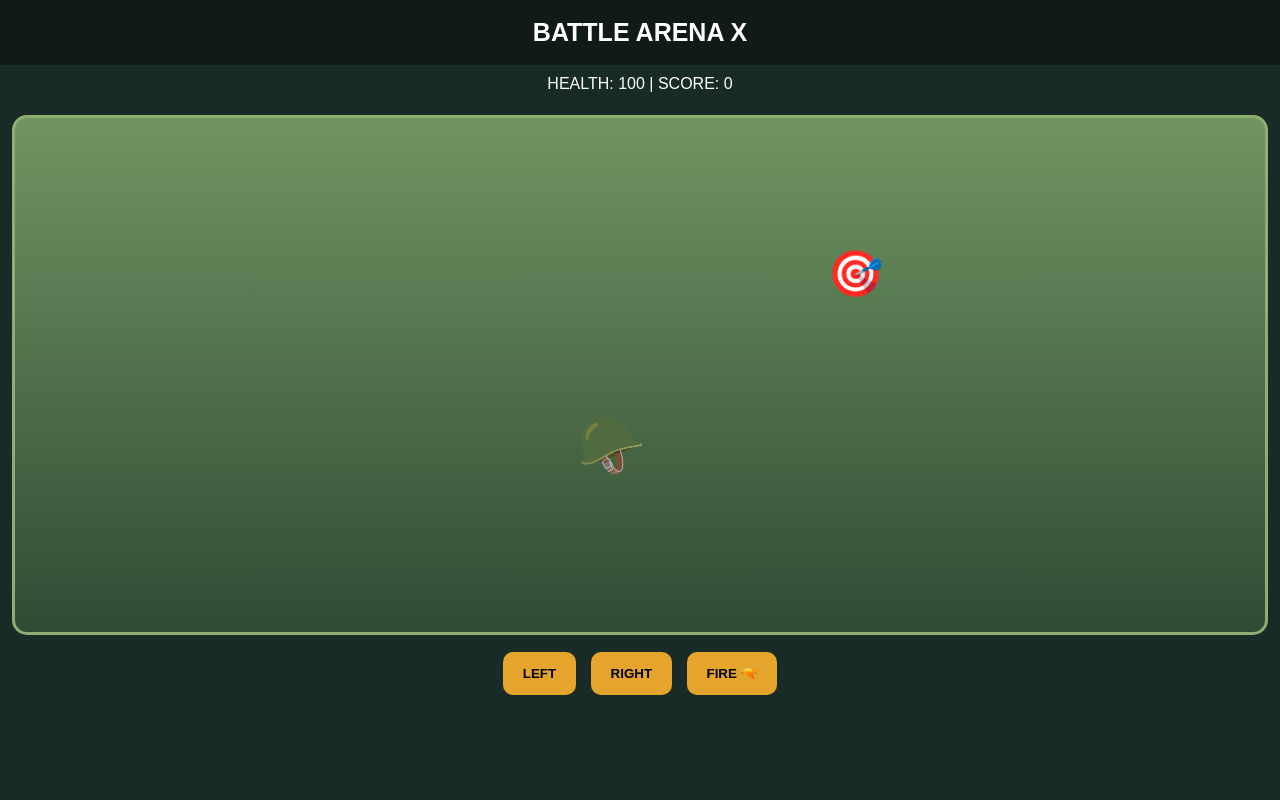
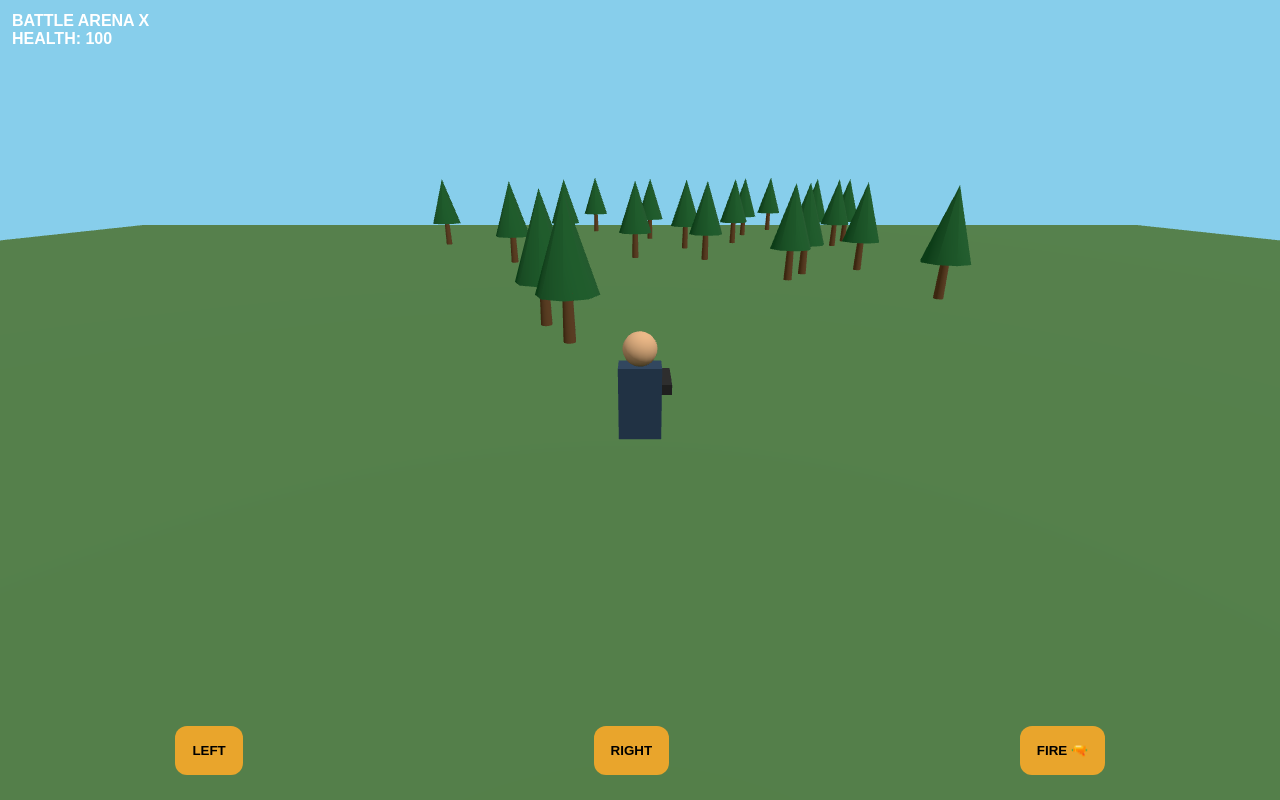
Before and after one commit to mittalhimanshu280-debug/battle-arena-x, a plain HTML site: page index.html in a window 1280 px wide. Drawn offline with nearby package versions, Linux system fonts and the light colour scheme; animation ran at ten frames a second.

Commit message:
Refactor HTML for Battle Arena X 3D
Updated the title and viewport meta tag. Enhanced styling and added HUD and controls for the game. Integrated Three.js for 3D rendering and improved game mechanics.

```diff
--- a/index.html
+++ b/index.html
@@ -2,84 +2,129 @@
 <!DOCTYPE html>
 <html>
 <head>
-<meta name="viewport" content="width=device-width, initial-scale=1">
-<title>Battle Arena X</title>
+<meta name="viewport" content="width=device-width,initial-scale=1">
+<title>Battle Arena X 3D</title>
 <style>
-*{box-sizing:border-box}
-body{
- margin:0;
- background:#182b26;
- color:white;
- font-family:Arial;
- text-align:center;
-}
-header{
- padding:18px;
- background:#101b19;
- font-size:25px;
- font-weight:bold;
-}
-#arena{
- height:65vh;
- margin:12px;
- border:3px solid #8fae72;
- border-radius:15px;
- background:linear-gradient(#6e9562,#314b34);
- position:relative;
- overflow:hidden;
-}
-.player{
- position:absolute;
- bottom:30%;
- left:45%;
- font-size:55px;
-}
-.enemy{
- position:absolute;
- top:25%;
- left:65%;
- font-size:45px;
-}
-#info{padding:10px}
-button{
- padding:14px 20px;
- margin:5px;
- border:0;
- border-radius:10px;
- background:#e5a52c;
- font-weight:bold;
-}
+body{margin:0;overflow:hidden;background:#111;font-family:Arial}
+#hud{position:fixed;top:12px;left:12px;color:white;z-index:5;font-weight:bold}
+#controls{position:fixed;bottom:25px;width:100%;display:flex;justify-content:space-around;z-index:5}
+button{padding:17px;border:0;border-radius:12px;background:#e9a52c;font-weight:bold}
 </style>
 </head>
 <body>
-<header>BATTLE ARENA X</header>
-<div id="info">
- HEALTH: <span id="health">100</span>
- | SCORE: <span id="score">0</span>
+<div id="hud">BATTLE ARENA X<br>HEALTH: 100</div>
+<div id="controls">
+<button onclick="move(-1)">LEFT</button>
+<button onclick="move(1)">RIGHT</button>
+<button onclick="shoot()">FIRE 🔫</button>
 </div>
-<div id="arena">
- <div class="enemy" id="enemy">🎯</div>
- <div class="player" id="player">🪖</div>
-</div>
-<button onclick="move(-20)">LEFT</button>
-<button onclick="move(20)">RIGHT</button>
-<button onclick="shoot()">FIRE 🔫</button>
-<script>
-let position=45;
-let score=0;
-let health=100;
+<script type="module">
+import * as THREE from 'https://cdn.jsdelivr.net/npm/three@0.160.0/build/three.module.js';
 
-function move(x){
- position=Math.max(0,Math.min(90,position+x));
- document.getElementById("player").style.left=position+"%";
+const scene=new THREE.Scene();
+scene.background=new THREE.Color(0x87ceeb);
+
+const camera=new THREE.PerspectiveCamera(70,innerWidth/innerHeight,0.1,1000);
+camera.position.set(0,5,10);
+camera.lookAt(0,1,0);
+
+const renderer=new THREE.WebGLRenderer({antialias:true});
+renderer.setSize(innerWidth,innerHeight);
+renderer.setPixelRatio(Math.min(devicePixelRatio,2));
+document.body.appendChild(renderer.domElement);
+
+scene.add(new THREE.HemisphereLight(0xffffff,0x445533,2));
+
+const sun=new THREE.DirectionalLight(0xffffff,2);
+sun.position.set(5,10,5);
+scene.add(sun);
+
+const ground=new THREE.Mesh(
+ new THREE.PlaneGeometry(100,100),
+ new THREE.MeshStandardMaterial({color:0x4b7541})
+);
+ground.rotation.x=-Math.PI/2;
+scene.add(ground);
+
+const player=new THREE.Group();
+const body=new THREE.Mesh(
+ new THREE.BoxGeometry(0.8,1.4,0.5),
+ new THREE.MeshStandardMaterial({color:0x263d55})
+);
+body.position.y=1;
+player.add(body);
+
+const head=new THREE.Mesh(
+ new THREE.SphereGeometry(0.32,16,16),
+ new THREE.MeshStandardMaterial({color:0xd6a77a})
+);
+head.position.y=2;
+player.add(head);
+scene.add(player);
+
+const gun=new THREE.Mesh(
+ new THREE.BoxGeometry(0.2,0.2,1),
+ new THREE.MeshStandardMaterial({color:0x222222})
+);
+gun.position.set(0.5,1.2,-0.5);
+player.add(gun);
+
+for(let i=0;i<20;i++){
+ const tree=new THREE.Group();
+ const trunk=new THREE.Mesh(
+  new THREE.CylinderGeometry(0.15,0.2,2),
+  new THREE.MeshStandardMaterial({color:0x654321})
+ );
+ trunk.position.y=1;
+ tree.add(trunk);
+ const leaves=new THREE.Mesh(
+  new THREE.ConeGeometry(1,3,8),
+  new THREE.MeshStandardMaterial({color:0x175b27})
+ );
+ leaves.position.y=3;
+ tree.add(leaves);
+ tree.position.set(Math.random()*35-17,0,-Math.random()*40-5);
+ scene.add(tree);
 }
 
+let bullets=[];
+function move(x){player.position.x+=x*0.5;}
+
 function shoot(){
- score+=10;
- document.getElementById("score").innerText=score;
- document.getElementById("enemy").style.left=
- Math.floor(Math.random()*80+10)+"%";
+ const bullet=new THREE.Mesh(
+  new THREE.SphereGeometry(0.12,8,8),
+  new THREE.MeshBasicMaterial({color:0xffff00})
+ );
+ bullet.position.copy(player.position);
+ bullet.position.y=1.3;
+ bullet.position.z=-1;
+ scene.add(bullet);
+ bullets.push(bullet);
 }
+
+window.move=move;
+window.shoot=shoot;
+
+function animate(){
+ requestAnimationFrame(animate);
+ bullets.forEach((b,i)=>{
+  b.position.z-=0.8;
+  if(b.position.z < -50){
+   scene.remove(b);
+   bullets.splice(i,1);
+  }
+ });
+ camera.position.x=player.position.x;
+ camera.lookAt(player.position.x,1,0);
+ renderer.render(scene,camera);
+}
+animate();
+
+window.addEventListener('resize',()=>{
+ camera.aspect=innerWidth/innerHeight;
+ camera.updateProjectionMatrix();
+ renderer.setSize(innerWidth,innerHeight);
+});
 </script>
 </body>
 </html>
```
